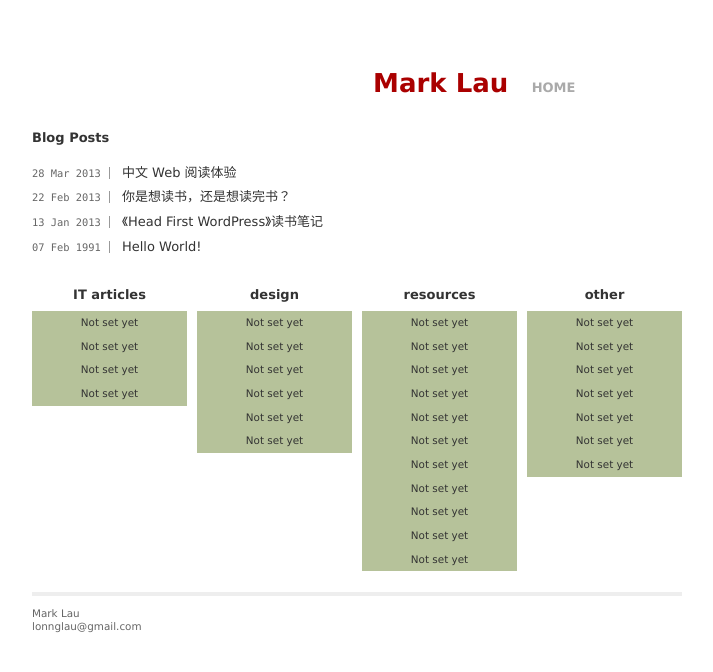
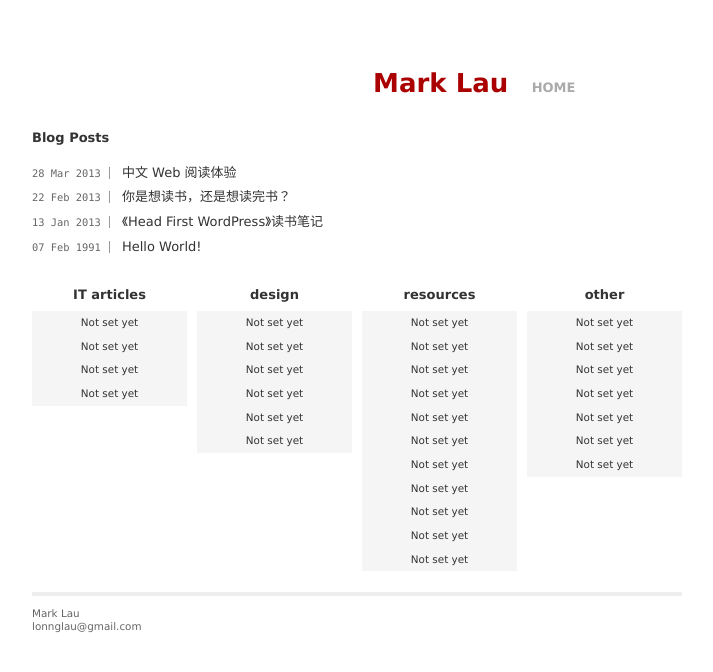
Before and after one commit to yuel/lonn.github.com, a Jekyll site: the page built from index.html, in a window 1280 px wide. Shown: the top 672 px of the page, without its empty margins (283-996 px from the left). Built offline with Jekyll 4.4.1, drawn with Linux system fonts in a browser that asks for light colours.

Commit message:
Update screen.css

```diff
--- a/css/screen.css
+++ b/css/screen.css
@@ -166,7 +166,7 @@ ul.posts li a:hover {
 }
 
 .box a {
-  background-color: #B6C29A;
+  background-color: #f5f5f5;
   text-decoration: none;
   text-align: center;
   font-size: 80%;
```
